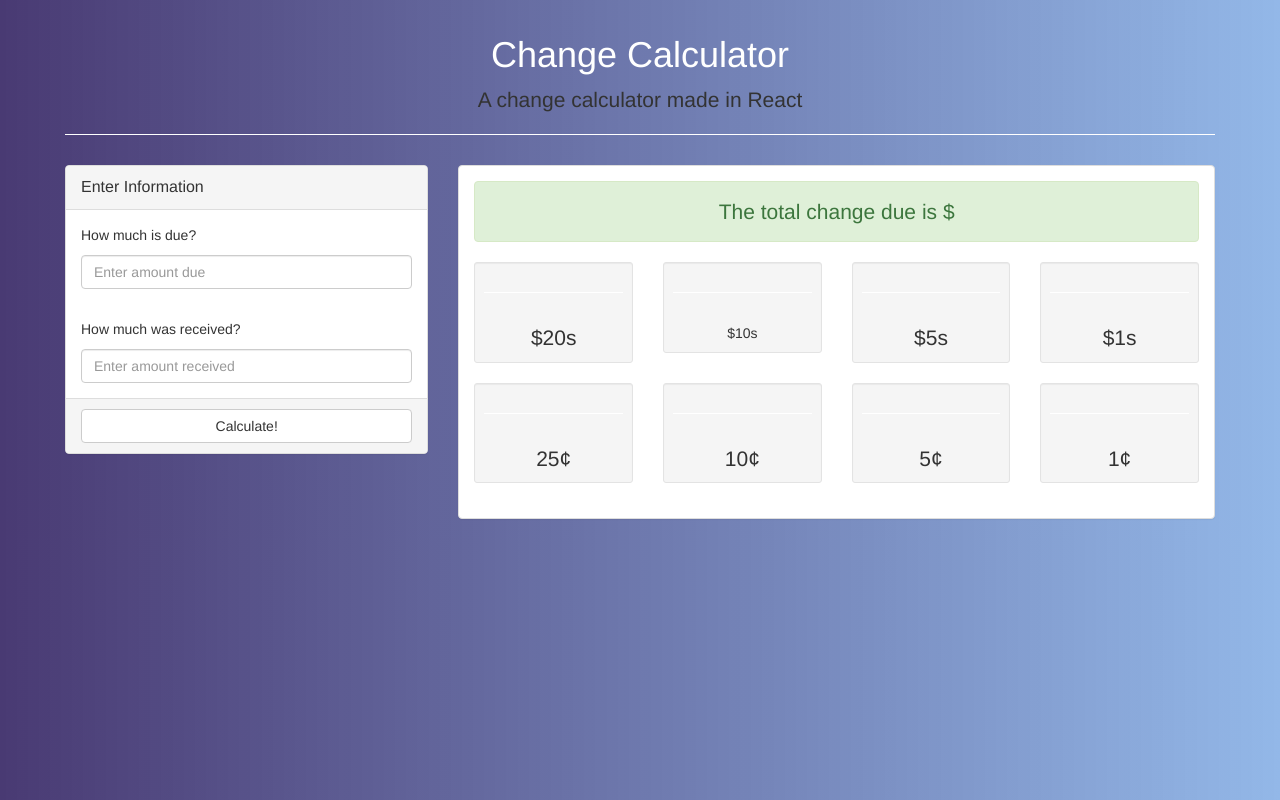
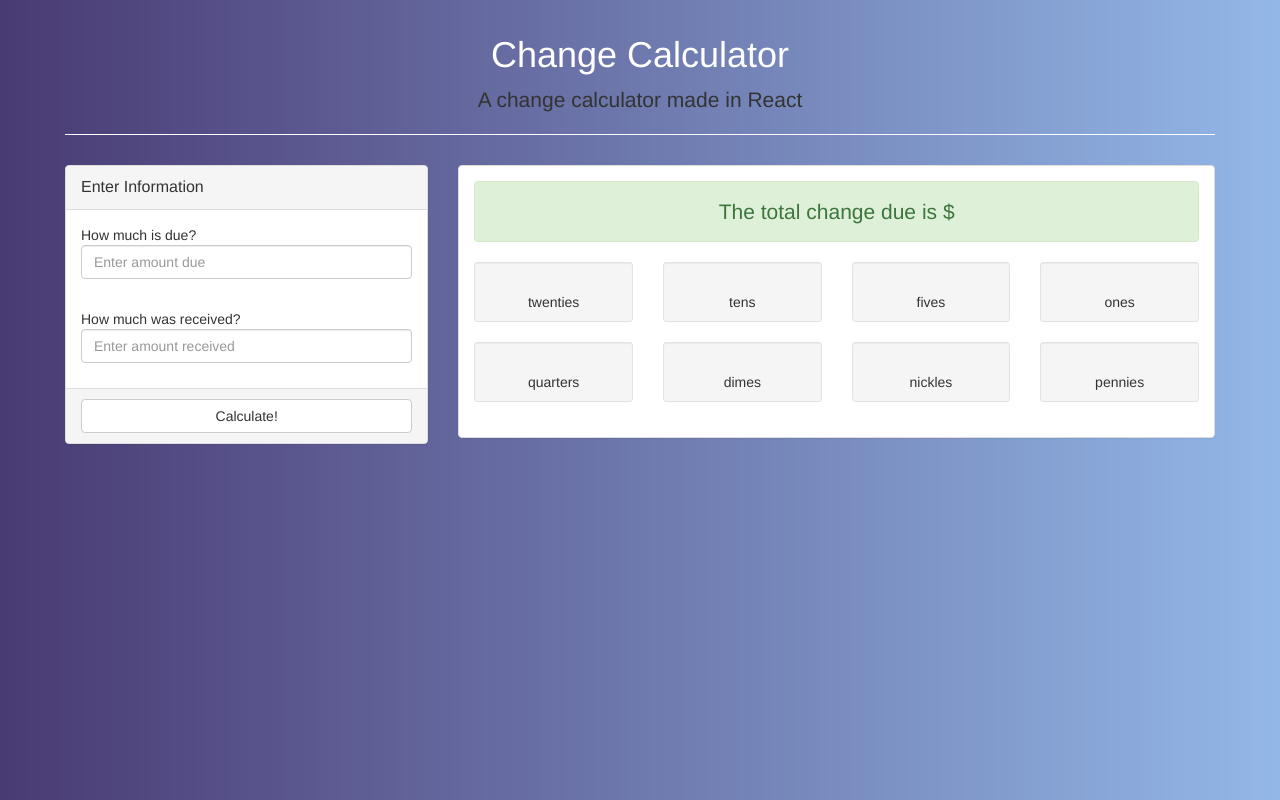
Before and after one commit to zamarise/startnow-react100-change-calculator, a React app: page / in a window 1280 px wide. Built offline with nearby package versions, Linux system fonts and the light colour scheme.

Commit message:
Change code to pass npm test

```diff
--- a/src/app.jsx
+++ b/src/app.jsx
@@ -5,9 +5,9 @@ class App extends Component {
     super(props);
 
     this.state = {
-      amountDue: null,
-      amountReceived: null,
-      changeDue: null
+      amountDue: Number,
+      amountReceived: Number,
+      changeDue: Number
     };
 
     this.handleAmountDue = this.handleAmountDue.bind(this);
@@ -27,14 +27,14 @@ class App extends Component {
     const calculateChange = (this.state.amountReceived - this.state.amountDue).toFixed(2);
     this.setState({
       changeDue: calculateChange,
-      twenties: Math.floor(calculateChange / 20),
-      tens: Math.floor((calculateChange / 10) % 2),
-      fives: Math.floor((calculateChange / 5) % 2),
-      ones: Math.floor(calculateChange % 5),
-      quarters: Math.floor(((calculateChange * 100) % 100) / 25),
-      dimes: Math.floor((((calculateChange * 100) % 100) % 25) / 10),
-      nickels: Math.floor(((((calculateChange * 100) % 100) % 25) % 10) / 5),
-      pennies: Math.floor((calculateChange * 100) % 5 + 0.01)
+      twenties: Number.parseFloat(Math.floor(calculateChange / 20).toFixed(2)),
+      tens: Number.parseFloat(Math.floor((calculateChange / 10) % 2).toFixed(2)),
+      fives: Number.parseFloat(Math.floor((calculateChange / 5) % 2).toFixed(2)),
+      ones: Number.parseFloat(Math.floor(calculateChange % 5).toFixed(2)),
+      quarters: Number.parseFloat(Math.floor(((calculateChange * 100) % 100) / 25).toFixed(2)),
+      dimes: Number.parseFloat(Math.floor((((calculateChange * 100) % 100) % 25) / 10).toFixed(2)),
+      nickels: Number.parseFloat(Math.floor(((((calculateChange * 100) % 100) % 25) % 10) / 5).toFixed(2)),
+      pennies: Number.parseFloat(Math.floor((calculateChange * 100) % 5 + 0.01).toFixed(2))
     });
   }
 
@@ -50,8 +50,9 @@ class App extends Component {
           <div className='col-sm-4'>
             <div className='panel panel-default'>
               <div className='panel-heading panel-title'>Enter Information</div>
+              <p>
                 <div className='panel-body'>
-                <p>How much is due?</p>
+                  How much is due?
                   <input
                     name='amountDue'
                     className='form-control'
@@ -62,7 +63,7 @@ class App extends Component {
                   />
                 </div>
                 <div className='panel-body'>
-                <p>How much was received?</p>
+                  How much was received?
                   <input
                     name='amountReceived'
                     className='form-control'
@@ -72,6 +73,8 @@ class App extends Component {
                     type='number'
                   />
                 </div>
+              </p>
+
               <div className='panel-footer'>
                 <button className='btn btn-default btn-block' type='button' onClick={ this.handleAllChange }>
                   Calculate!
@@ -88,69 +91,45 @@ class App extends Component {
                 </div>
                 <div className='row'>
                   <div className='col-sm-3'>
-                    <div className='well well-sm text-center lead'>
-                      <p>
-                        {this.state.twenties}
-                        <hr />
-                      </p>$20s
+                    <div className='well well-sm text-center'>
+                      <p className='lead'>{this.state.twenties}</p> twenties
                     </div>
                   </div>
                   <div className='col-sm-3'>
                     <div className='well well-sm text-center'>
-                      <p className='lead'>
-                        {this.state.tens}
-                        <hr />
-                      </p>$10s
+                      <p className='lead'>{this.state.tens}</p> tens
                     </div>
                   </div>
                   <div className='col-sm-3'>
-                    <div className='well well-sm text-center lead'>
-                      <p>
-                        {this.state.fives}
-                        <hr />
-                      </p>$5s
+                    <div className='well well-sm text-center'>
+                      <p className='lead'>{this.state.fives}</p>fives
                     </div>
                   </div>
                   <div className='col-sm-3'>
-                    <div className='well well-sm text-center lead'>
-                      <p>
-                        {this.state.ones}
-                        <hr />
-                      </p>$1s
+                    <div className='well well-sm text-center'>
+                      <p className='lead'>{this.state.ones}</p> ones
                     </div>
                   </div>
                 </div>
                 <div className='row'>
                   <div className='col-sm-3'>
-                    <div className='well well-sm text-center lead'>
-                      <p>
-                        {this.state.quarters}
-                        <hr />
-                      </p>25¢
+                    <div className='well well-sm text-center'>
+                      <p className='lead'>{this.state.quarters}</p> quarters
                     </div>
                   </div>
                   <div className='col-sm-3'>
-                    <div className='well well-sm text-center lead'>
-                      <p>
-                        {this.state.dimes}
-                        <hr />
-                      </p>10¢
+                    <div className='well well-sm text-center'>
+                      <p className='lead'>{this.state.dimes}</p> dimes
                     </div>
                   </div>
                   <div className='col-sm-3'>
-                    <div className='well well-sm text-center lead'>
-                      <p>
-                        {this.state.nickels}
-                        <hr />
-                      </p>5¢
+                    <div className='well well-sm text-center'>
+                      <p className='lead'>{this.state.nickels}</p> nickles
                     </div>
                   </div>
                   <div className='col-sm-3'>
-                    <div className='well well-sm text-center lead'>
-                      <p>
-                        {this.state.pennies}
-                        <hr />
-                      </p>1¢
+                    <div className='well well-sm text-center'>
+                      <p className='lead'>{this.state.pennies}</p> pennies
                     </div>
                   </div>
                 </div>
```
Lines whose indentation alone changed are shown as unchanged.
